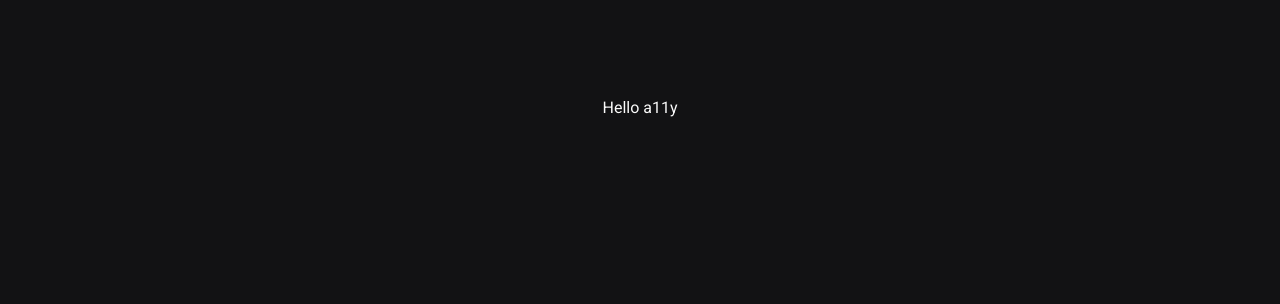
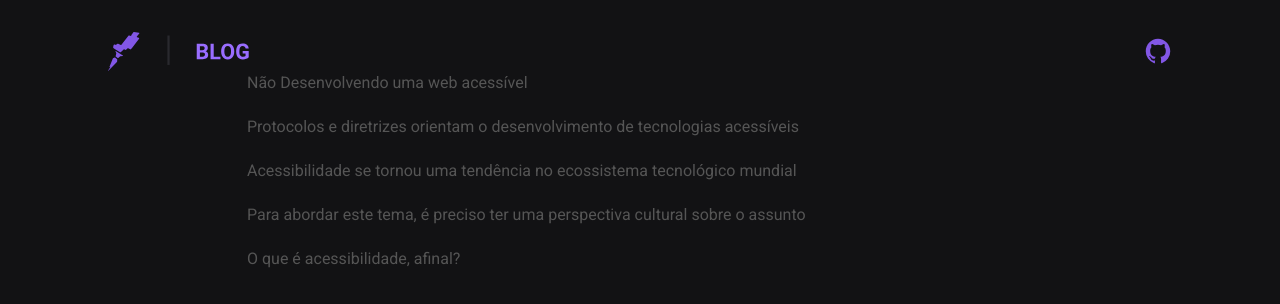
Before and after one commit to Hzimr/Curso-a11y, a Next.js app: page / in a window 1280 px wide. Shown: the top 304 px of the page. Built offline with nearby package versions, Linux system fonts and the light colour scheme.

Commit message:
ATENÇÃO! Esse commit é um exemplo do que não fazer em um site, é apenas um caso de estudo!

```diff
--- /dev/null
+++ b/src/app/Home.module.css
@@ -0,0 +1,34 @@
+.header {
+  display: flex;
+  align-items: center;
+
+  justify-content: space-between;
+
+  max-width: 1064px;
+  width: 100%;
+  margin: 0 auto;
+
+  padding:  24px 20;
+}
+
+.nav a {
+  color: #8257e5
+}
+
+.content {
+  color: #555;
+
+  max-width: 786px;
+  width: 100%;
+  margin: 0 auto;
+
+  padding:  24px 20;
+}
+
+.content h2 {
+  margin-bottom: 20px;
+}
+
+.content p {
+  margin: 20px 0;
+}
--- a/src/app/page.tsx
+++ b/src/app/page.tsx
@@ -1,7 +1,49 @@
+import Image from 'next/image'
+
+import LogoImg from '@/assets/logo.svg'
+
+import styles from '@/app/Home.module.css'
+
 export default function Home() {
   return (
-    <main className="flex min-h-screen flex-col items-center justify-between p-24">
-      <h1 className="text-zinc-50"> Hello a11y</h1>
+    <main className="flex min-h-screen flex-col p-8">
+      <div className={styles.header}>
+        <Image src={LogoImg} alt="" width={286 / 2} />
+        <div className={styles.nav}>
+          <a href="https://github.com/hzimr">
+            <svg
+              stroke="currentColor"
+              fill="currentColor"
+              stroke-width="0"
+              viewBox="0 0 512 512"
+              height="28"
+              width="28"
+              xmlns="http://www.w3.org/2000/svg"
+            >
+              <path
+                d="M256 32C132.3 32 32 134.9 32 261.7a229.3 229.3 0 0 0 153.2 217.9c1.4.3 2.6.4 3.8.4 8.3 0 11.5-6.1 11.5-11.4l-.3-39.1c-8.4 1.9-15.9 2.7-22.6 2.7-43.1 0-52.9-33.5-52.9-33.5-10.2-26.5-24.9-33.6-24.9-33.6-19.5-13.7-.1-14.1 1.4-14.1h.1c22.5 2 34.3 23.8 34.3 23.8 11.2 19.6 26.2 25.1 39.6 25.1a63 63 0 0 0 25.6-6c2-14.8 7.8-24.9 14.2-30.7-49.7-5.8-102-25.5-102-113.5 0-25.1 8.7-45.6 23-61.6a84.6 84.6 0 0 1 2.2-60.8s1.6-.5 5-.5c8.1 0 26.4 3.1 56.6 24.1a209.8 209.8 0 0 1 112.2 0c30.2-21 48.5-24.1 56.6-24.1 3.4 0 5 .5 5 .5a84.6 84.6 0 0 1 2.2 60.8 90.3 90.3 0 0 1 23 61.6c0 88.2-52.4 107.6-102.3 113.3 8 7.1 15.2 21.1 15.2 42.5 0 30.7-.3 55.5-.3 63 0 5.4 3.1 11.5 11.4 11.5 1.2 0 2.6-.1 4-.4A229.2 229.2 0 0 0 480 261.7C480 134.9 379.7 32 256 32z"
+                stroke="none"
+              />
+            </svg>
+          </a>
+        </div>
+      </div>
+      <div className={styles.content}>
+        <h2>Não Desenvolvendo uma web acessível</h2>
+        <h4>
+          Protocolos e diretrizes orientam o desenvolvimento de tecnologias
+          acessíveis
+        </h4>
+        <p>
+          Acessibilidade se tornou uma tendência no ecossistema tecnológico
+          mundial
+        </p>
+        <p>
+          Para abordar este tema, é preciso ter uma perspectiva cultural sobre o
+          assunto
+        </p>
+        <h3>O que é acessibilidade, afinal?</h3>
+      </div>
     </main>
-  );
+  )
 }
```
Also changed, not shown: src/assets/logo.svg (added).
